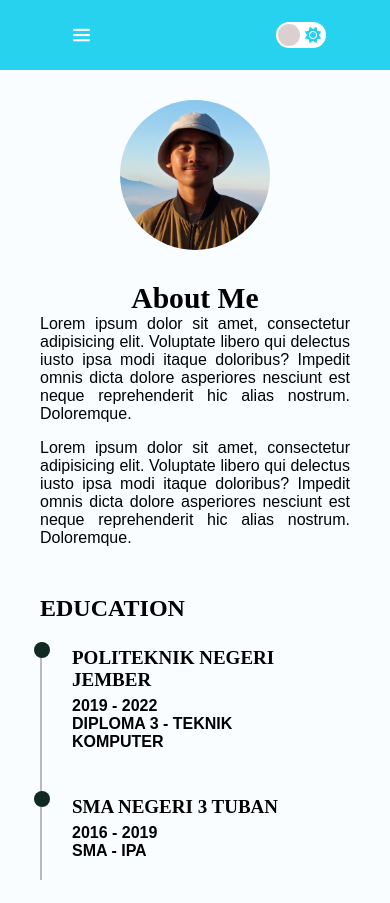
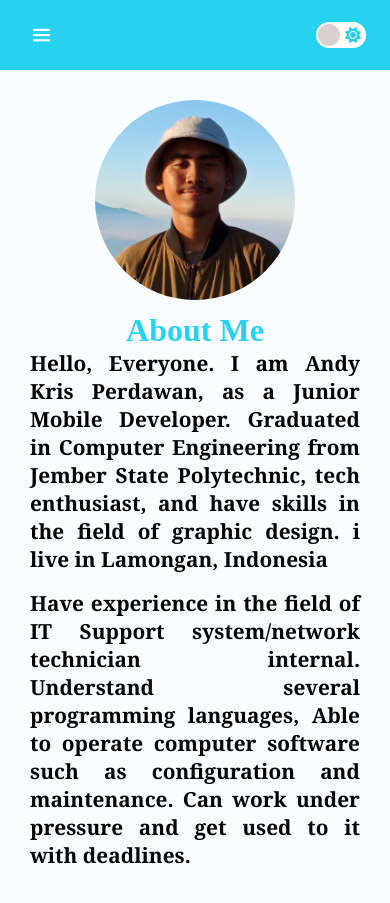
Before and after one commit to akapee/porto_v1, a plain HTML site: page about.html in a window 390 px wide. Shown: the top 903 px of the page. Drawn offline with nearby package versions, Linux system fonts and the light colour scheme.

Commit message:
responsive home and about

```diff
--- a/about.html
+++ b/about.html
@@ -4,7 +4,7 @@
     <meta charset="UTF-8" />
     <meta http-equiv="X-UA-Compatible" content="IE=edge" />
     <meta name="viewport" content="width=device-width, initial-scale=1.0" />
-
+    <link rel="icon" href="assets/img/icon-titile.png" />
     <title>Andy Kris Perdawan</title>
 
     <!-- ===== CSS ===== -->
@@ -67,21 +67,21 @@
         <div class="about_text">
           <h1 class="about_title">About Me</h1>
           <p class="about_description">
-            Lorem ipsum dolor sit amet, consectetur adipisicing elit. Voluptate
-            libero qui delectus iusto ipsa modi itaque doloribus? Impedit omnis
-            dicta dolore asperiores nesciunt est neque reprehenderit hic alias
-            nostrum. Doloremque.
+            Hello, Everyone. I am Andy Kris Perdawan, as a Junior Mobile
+            Developer. Graduated in Computer Engineering from Jember State
+            Polytechnic, tech enthusiast, and have skills in the field of
+            graphic design. i live in Lamongan, Indonesia
           </p>
           <p class="about_description">
-            Lorem ipsum dolor sit amet, consectetur adipisicing elit. Voluptate
-            libero qui delectus iusto ipsa modi itaque doloribus? Impedit omnis
-            dicta dolore asperiores nesciunt est neque reprehenderit hic alias
-            nostrum. Doloremque.
+            Have experience in the field of IT Support system/network technician
+            internal. Understand several programming languages, Able to operate
+            computer software such as configuration and maintenance. Can work
+            under pressure and get used to it with deadlines.
           </p>
         </div>
         <div class="profile_img-border">
           <div class="profile__img">
-            <img src="assets/img/profil.jpg" alt="John Doe profile picture" />
+            <img src="assets/img/profil.jpg" alt="Andy Kris Perdawan" />
           </div>
         </div>
       </section>
--- a/assets/css/style.css
+++ b/assets/css/style.css
@@ -187,13 +187,12 @@ nav .nav-bar .logo a {
 }
 @media (max-width: 768px) {
   nav .nav-bar {
-    padding-left: 4rem;
-    padding-right: 4rem;
+    padding-left: 1.5rem;
+    padding-right: 1.5rem;
   }
   nav .nav-bar .sidebarOpen {
     display: block;
   }
-
   .menu {
     position: fixed;
     height: 100%;
@@ -349,7 +348,6 @@ main {
 
 .hero_imgBorder {
   justify-self: center;
-  flex: 40%;
   display: grid;
   place-items: center;
   margin-bottom: 0.75rem;
@@ -370,11 +368,12 @@ main {
   scale: 1.2;
 }
 
-@media screen and (max-width: 790px) {
+@media screen and (max-width: 768px) {
   .hero {
     gap: 0;
     flex-direction: column-reverse;
     height: auto;
+    padding-top: 100px;
   }
   .hero_text {
     text-align: center;
@@ -386,13 +385,22 @@ main {
   .hero_social {
     justify-content: center;
   }
-  .profile_img-border {
-    margin: 0 auto 2rem;
-    width: 150px;
-    height: 150px;
+  .hero_imgBorder {
+  display: grid;
+  width: 200px;
+  height: 200px;
+  place-items: center;
+  margin-bottom: 0.75rem;
   }
-  .profile__img img {
-    width: 150px;
+  .hero_img {
+    display: flex;
+    height: 100%;
+    width: 100%;
+    justify-content: center;
+  }
+  .hero_img img {
+    width: 200px;
+
   }
 }
 
@@ -425,26 +433,27 @@ main {
 }
 
 .about_title {
-  font-size: 1.85rem;
+  color: var(--nav-color);
+  font-size: 2rem;
 }
 
 .about_description {
-  font-family: sans-serif;
-  font-size: 1rem;
+  font-family: cambria;
+  font-size: 1.3rem;
+  font-weight: 600;
   margin-bottom: 1rem;
   text-align: justify;
 }
 
 .profile_img-border {
   justify-self: center;
-  flex: 30%;
   display: grid;
   place-items: center;
   margin-bottom: 1rem;
 }
 .profile__img {
-  width: 150px;
-  height: 150px;
+  width: 250px;
+  height: 250px;
   border-radius: 50%;
   overflow: hidden;
   display: flex;
@@ -452,7 +461,7 @@ main {
   justify-content: center;
 }
 .profile__img img {
-  width: 150px;
+  width: 250px;
 }
 
 .experience {
@@ -541,20 +550,18 @@ main {
   }
 }
 
-@media (max-width: 768px) {
+@media screen and (max-width: 768px) {
   main.row {
     grid-template-columns: 1fr;
   }
   .row .col:nth-child(2) {
     margin-top: 30px;
   }
-}
-@media screen and (max-width: 1000px) {
   .about {
     gap: 0;
     flex-direction: column-reverse;
     height: auto;
-    padding: 100px 80px;
+    padding: 100px 30px;
   }
   .about_text {
     margin: 0 auto 2rem;
@@ -562,24 +569,21 @@ main {
   }
 
   .profile_img-border {
-    margin: 0 auto 2rem;
-    width: 150px;
-    height: 150px;
+    display: grid;
+  width: 200px;
+  height: 200px;
+  place-items: center;
+  margin-bottom: 0.75rem;
+  }
+  .profile__img {
+    display: flex;
+    height: 100%;
+    width: 100%;
+    justify-content: center;
   }
   .profile__img img {
-    width: 150px;
+    width: 200px;
   }
-}
-
-@media screen and (max-width: 600px) {
-  .about {
-    gap: 0;
-    flex-direction: column-reverse;
-    height: auto;
-    padding: 100px 40px 0 40px;
-
-  }
-
   .experience {
     padding: 0 40px 0 40px;
   }
```
Also changed, not shown: contact.html (+1 -1 lines), index.html (+16 -10 lines), projects.html (+1 -1 lines), skills.html (+1 -1 lines), assets/img/icon-titile.png (added).
